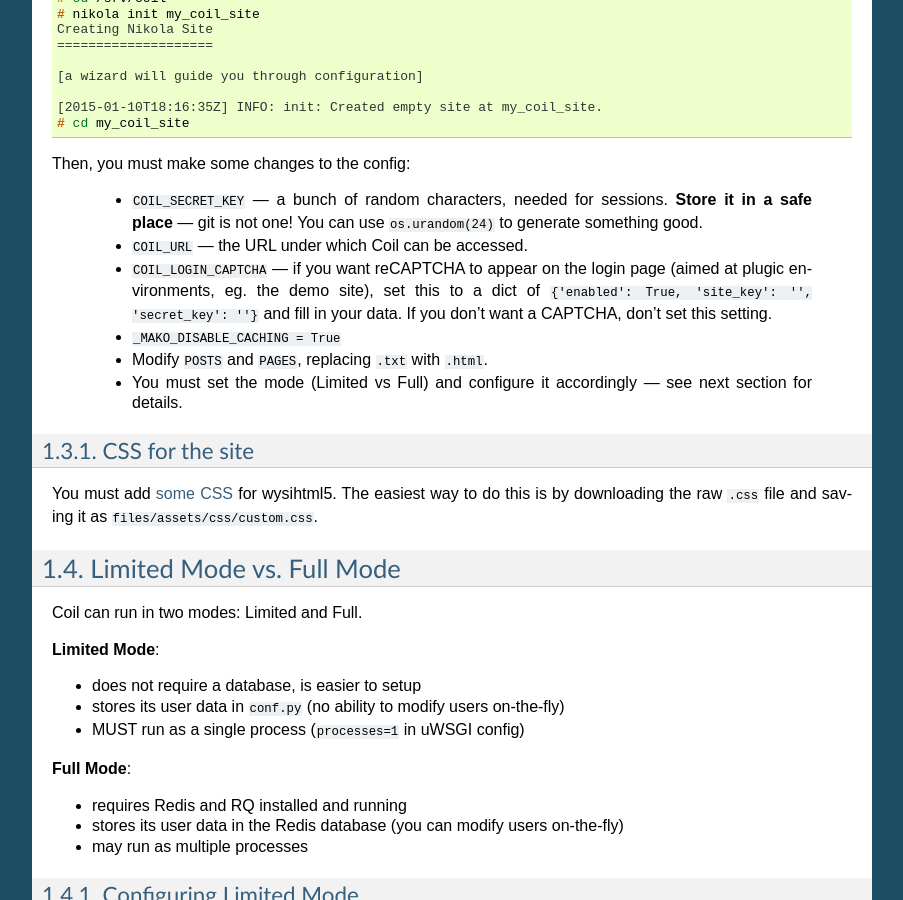
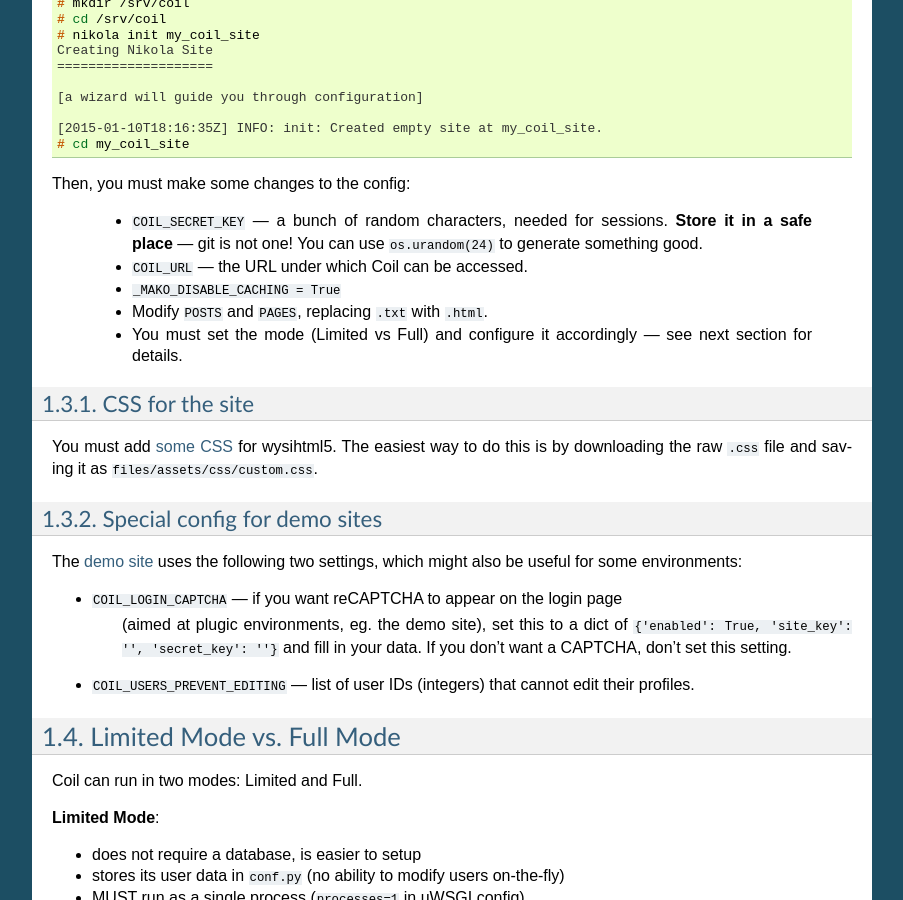
Before and after one commit to getnikola/coil, a Sphinx documentation site: the page built from docs/admin/setup.rst, in a window 1280 px wide and 900 px high, scrolled down 1046 px. Shown: the whole window, without its empty margins (198-1101 px from the left). Built offline with Sphinx 7.4.7, drawn with Linux system fonts in a browser that asks for light colours; some of the changed text lies outside the part shown.

Commit message:
Allow preventing user editing
On per-UID basis in conf.py, for demo environments only!

Signed-off-by: Chris Warrick <kwpolska@gmail.com>

```diff
--- a/docs/admin/setup.rst
+++ b/docs/admin/setup.rst
@@ -70,6 +66,18 @@ is by downloading the raw ``.css`` file and saving it as ``files/assets/css/cust
 
 __ https://github.com/Voog/wysihtml/blob/master/examples/css/stylesheet.css
 
+Special config for demo sites
+-----------------------------
+
+The `demo site <https://coildemo-admin.getnikola.com/>`_ uses the following two
+settings, which might also be useful for some environments:
+
+* ``COIL_LOGIN_CAPTCHA`` — if you want reCAPTCHA to appear on the login page
+   (aimed at plugic environments, eg. the demo site), set this to a dict of
+   ``{'enabled': True, 'site_key': '', 'secret_key': ''}`` and fill in your data.
+   If you don’t want a CAPTCHA, don’t set this setting.
+* ``COIL_USERS_PREVENT_EDITING`` — list of user IDs (integers) that cannot edit their
+  profiles.
 
 Limited Mode vs. Full Mode
 ==========================
--- a/setup.py
+++ b/setup.py
@@ -7,7 +7,7 @@ with open('requirements.txt', 'r') as fh:
     dependencies = [l.strip() for l in fh]
 
 setup(name='coil',
-      version='1.3.4-alpha.1',
+      version='1.3.4-alpha.2',
       description='A user-friendly CMS frontend for Nikola.',
       keywords='coil,nikola,cms',
       author='Chris Warrick, Roberto Alsina, Henry Hirsch et al.',
```
Also changed, not shown: other parts of docs/admin/setup.rst (+0 -4 lines), 1 other file.
